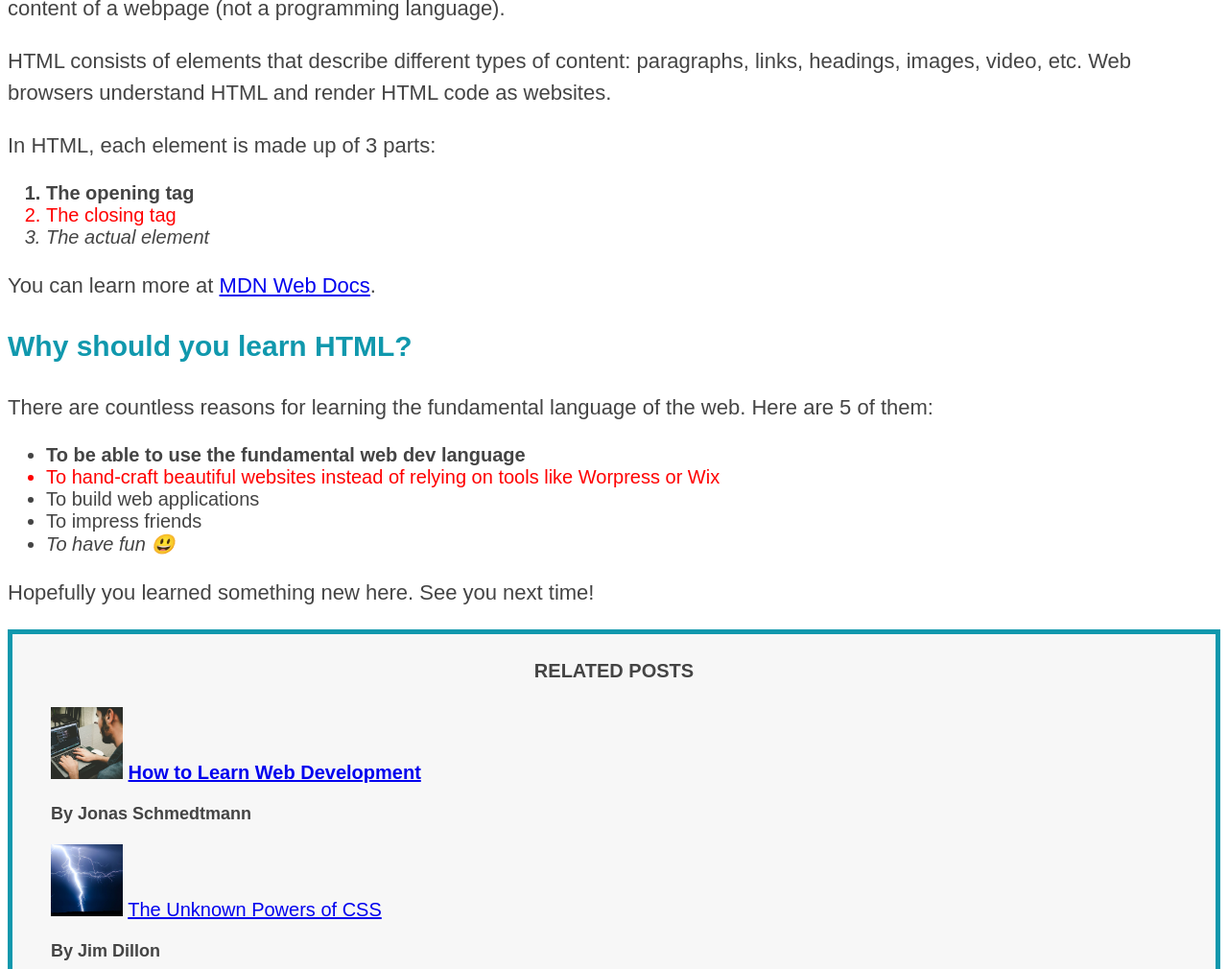
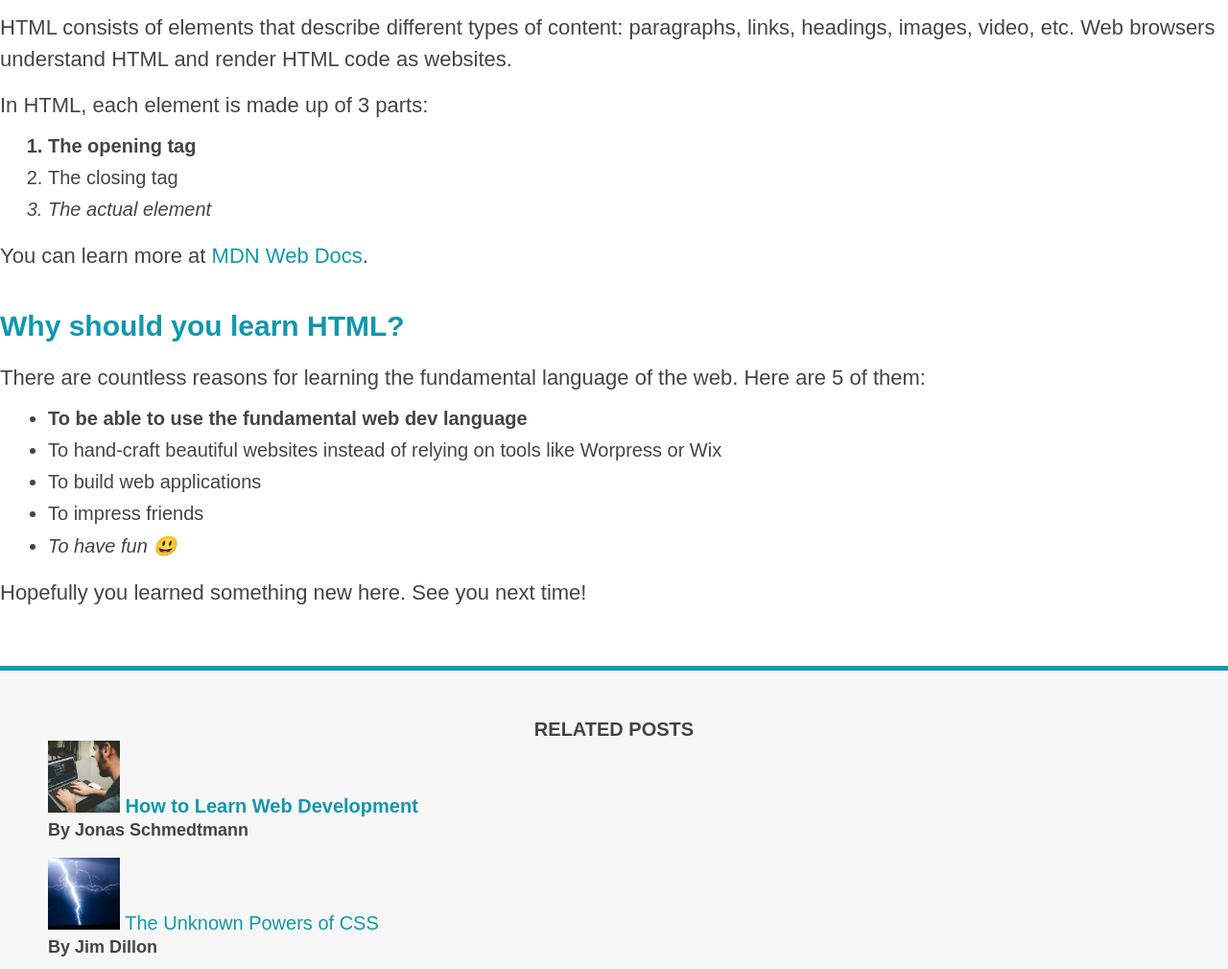
Before and after one commit to Mohamed-A-Sharaf/the-code-magazine, a plain HTML site: page index.html in a window 1280 px wide. Shown: the part 794-1804 px from the top of the page at 96% size. Drawn offline with Linux system fonts and the light colour scheme.

Commit message:
Second Commit

```diff
--- a/index.html
+++ b/index.html
@@ -28,7 +28,7 @@
     </header>
 
     <article>
-      <header>
+      <header class="post-header">
         <h2>The Basic Language of the Web: HTML</h2>
 
         <img
--- a/style.css
+++ b/style.css
@@ -1,18 +1,43 @@
-h1,
-h2,
-h3,
-h4,
-p,
-li {
+* {
+  margin: 0;
+  padding: 0;
+}
+body {
   font-family: sans-serif;
   color: #444;
+  border-top: 10px solid #1098ad;
+}
+.main-header {
+  background-color: #f7f7f7;
+  /* padding: 20px;
+  padding-left: 40px;
+  padding-right: 40px; */
+  padding: 20px 40px;
+}
+nav {
+  font-size: 18px;
+}
+
+article {
+  margin-bottom: 60px;
+}
+.post-header {
+  margin-bottom: 40px;
+}
+aside {
+  background-color: #f7f7f7;
+  border-top: 5px solid #1098ad;
+  border-bottom: 5px solid #1098ad;
+  /* padding-top: 50px;
+  padding-bottom: 50px; */
+  padding: 50px 0;
+  margin-bottom: 60px;
 }
 h1,
 h2,
 h3 {
   color: #1098ad;
 }
-
 h1 {
   font-size: 26px;
   text-transform: uppercase;
@@ -21,10 +46,13 @@ h1 {
 
 h2 {
   font-size: 40px;
+  margin-bottom: 30px;
 }
 
 h3 {
   font-size: 30px;
+  margin-bottom: 20px;
+  margin-top: 40px;
 }
 
 h4 {
@@ -36,10 +64,19 @@ h4 {
 p {
   font-size: 22px;
   line-height: 1.5;
+  margin-bottom: 15px;
 }
-
+ul,
+ol {
+  margin-left: 50px;
+  margin-bottom: 20px;
+}
 li {
   font-size: 20px;
+  margin-bottom: 10px;
+}
+li:last-child {
+  margin-bottom: 0;
 }
 
 /* footer p {
@@ -72,22 +109,69 @@ li {
   list-style: none;
 }
 
-.main-header {
-  background-color: #f7f7f7;
-}
-
-aside {
-  background-color: #f7f7f7;
-  border: 5px solid #1098ad;
-}
+/* body {
+  background-color: orangered;
+} */
+/* .first-li {
+  font-weight: bold;
+} */
 
 li:first-child {
   font-weight: bold;
 }
+
 li:last-child {
   font-style: italic;
 }
 
-li:nth-child(2) {
+/* li:nth-child(even) {
+  color: red;
+} */
+
+/* Misconception: this won't work! */
+article p:first-child {
   color: red;
 }
+/* Styling Links */
+a:link {
+  color: #1098ad;
+  text-decoration: none;
+}
+
+a:visited {
+  /* color: #777; */
+  color: #1098ad;
+}
+
+a:hover {
+  color: orangered;
+  font-weight: bold;
+  text-decoration: underline orangered;
+}
+
+a:active {
+  background-color: black;
+  font-style: italic;
+}
+
+/* LVHA */
+/* Resolving conflicts */
+/* #copyright {
+  color: red;
+} */
+
+/* .copyright {
+  color: blue;
+} */
+/* .text {
+  color: yellow;
+ } */
+
+/* footer p {
+  color: green !important;
+} */
+
+/* nav a:link,
+nav p {
+  font-size: 18px;
+} */
```
